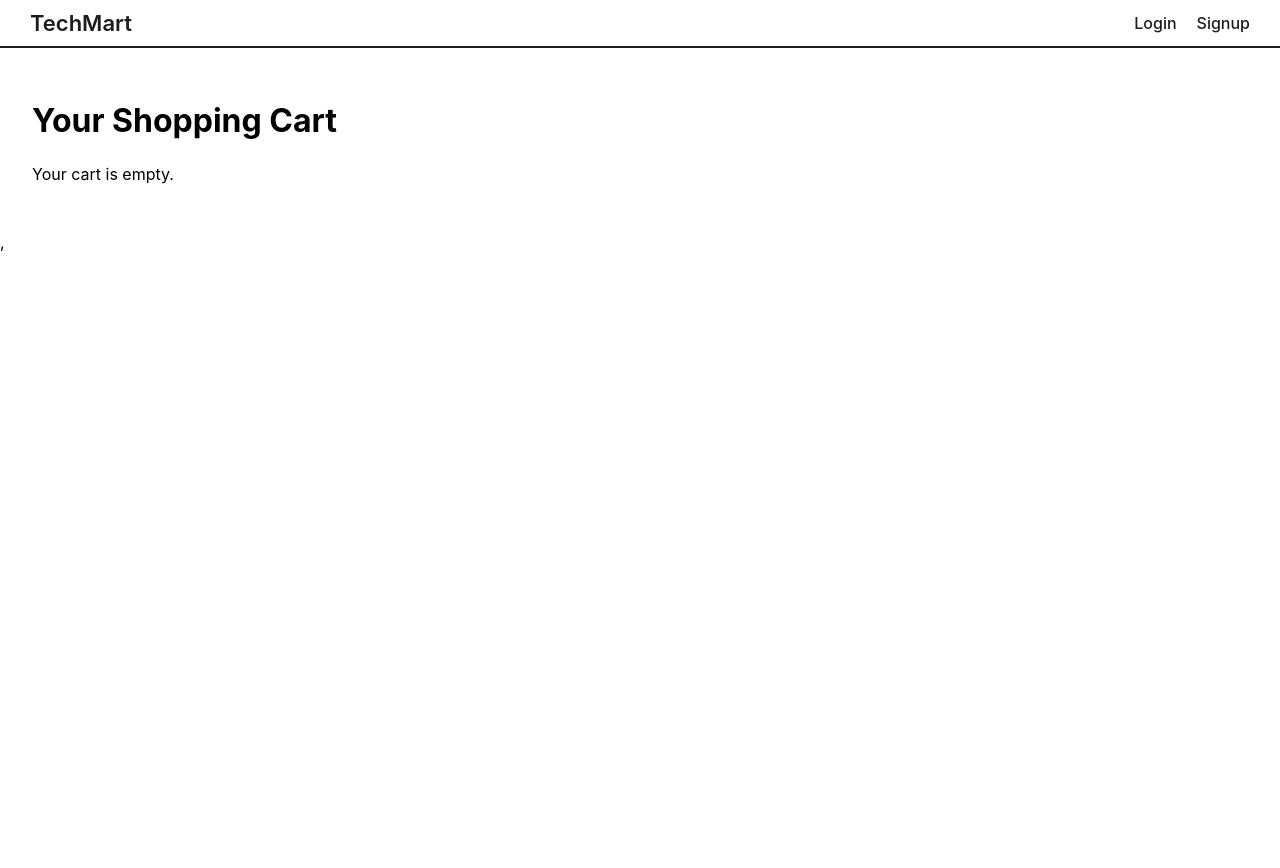
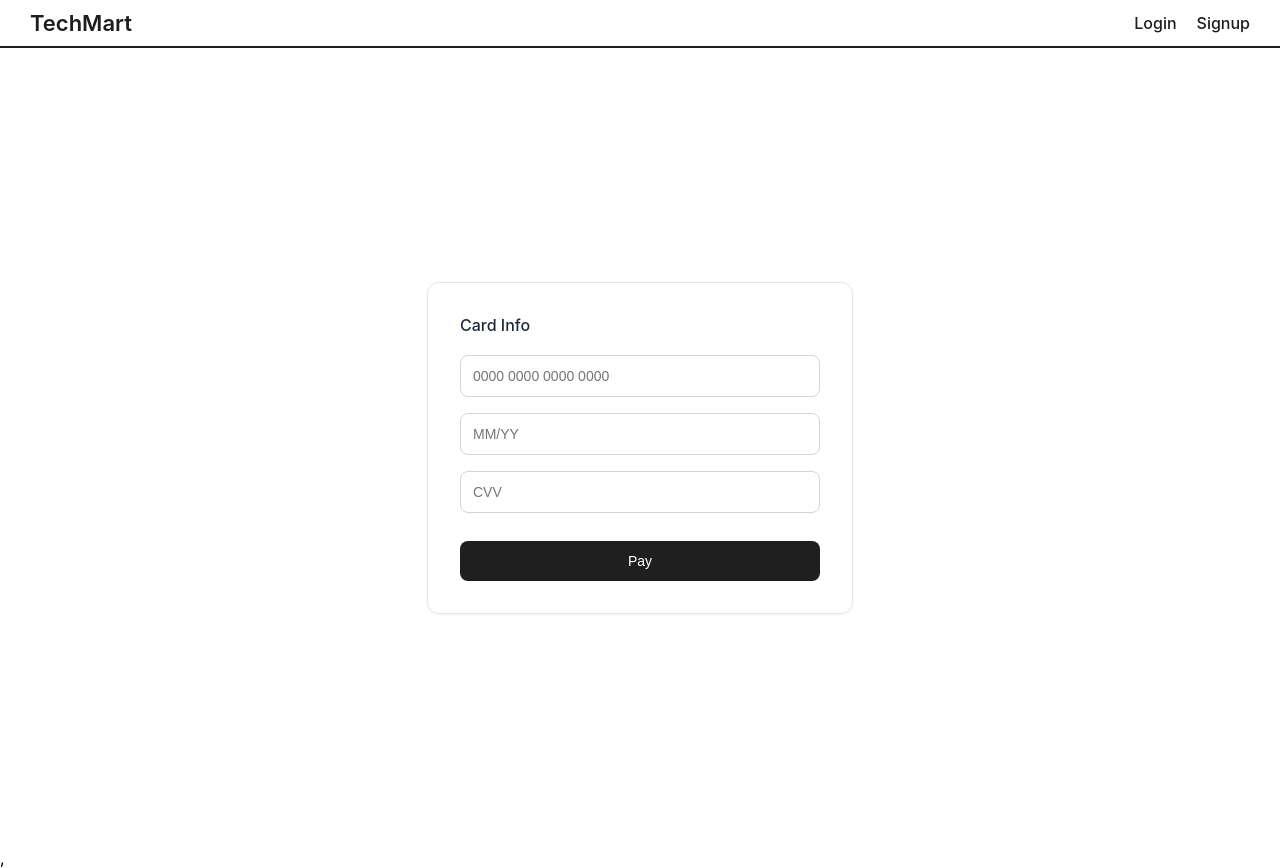
Before and after one commit to AbdullahMadoun/swe363, a React (Create React App) app: page /payment in a window 1280 px wide. Before the commit the page ends 800 px from the top, so only its background shows below. Built offline with nearby package versions, Linux system fonts and the light colour scheme.

Commit message:
fixed bugs in routes

```diff
--- a/src/App.js
+++ b/src/App.js
@@ -19,7 +19,7 @@ import { SellerProvider } from './context/SellerContext.js'; // Import SellerPro
 
 import MainPage from './MainPage.js'
 import ShoppingCartPage from './ShoppingCartPage.js'
-import PaymentPage from './ShoppingCartPage.js'
+import PaymentPage from './PaymentPage.js'
 import ComparePage from './ComparePage.js'
 import WishlistPage from './WishlistPage.js'
 import LoginPage from './Login.js'
@@ -42,13 +42,16 @@ function App() {
             <ItemProvider>
             <SellerProvider> {/* Wrap relevant parts in SellerProvider */}
               <Navbar /> {/* Navbar likely needs UserContext/SellerContext */}
+
               <Routes>
                 Buyer Routes
                 <Route path="/" element={<LoginPage  />} />
                 <Route path="/orders" element={<OrdersPage />} />
                 <Route path="/main" element={<MainPage />} />
+                <Route path="/payment" element={<PaymentPage />} />
                 <Route path="/cart" element={<ShoppingCartPage />} />
-                <Route path="/payment" element={<PaymentPage />} />
+
+
                 <Route path="/compare" element={<ComparePage />} />
                 <Route path="/wishlist" element={<WishlistPage />} />
                 <Route path="/login" element={<LoginPage />} />
--- a/src/MainPage.js
+++ b/src/MainPage.js
@@ -310,6 +310,7 @@ const styles = {
     backgroundColor: "#fafafa",
     marginRight: "20px",
     fontSize: "1rem",
+    accentColor: "black",
   },
   input: {
     width: "100%",
@@ -318,12 +319,14 @@ const styles = {
     borderRadius: "6px",
     border: "1px solid #ccc",
     backgroundColor: "#fff",
+    accentColor: "black",
   },
   checkbox: {
     display: "flex",
     alignItems: "center",
     gap: "8px",
     marginTop: "6px",
+    accentColor: "black",
   },
   topBar: {
     display: "flex",
--- a/src/Navbar.js
+++ b/src/Navbar.js
@@ -80,9 +80,9 @@ function Navbar() {
 
   const getRoleLinks = () => {
     const role = (user?.role || '').toLowerCase();
-    if (role === 'buyer') return buyerLinks;
-    if (role === 'seller') return sellerLinks;
-    if (role === 'admin') return adminLinks;
+    if (role.toLowerCase()  === 'buyer') return buyerLinks;
+    if (role.toLowerCase()  === 'seller') return sellerLinks;
+    if (role.toLowerCase() === 'admin') return adminLinks;
     return [];
   };
     const logouty = () => {
--- a/src/PaymentPage.js
+++ b/src/PaymentPage.js
@@ -2,6 +2,9 @@ import React from "react";
 import { useNavigate } from "react-router-dom";
 const PaymentPage = () => {
   const navigate = useNavigate();
+  function handleD(){
+    navigate("/orders");
+  }
   return (
     <div style={styles.container}>
       <div style={styles.card}>
@@ -21,7 +24,7 @@ const PaymentPage = () => {
           placeholder="CVV"
           style={styles.input}
         />
-        <button style={styles.button} onClick = {navigate("/orders")}>Pay</button>
+        <button style={styles.button} onClick = {handleD}>Pay</button>
       </div>
     </div>
   );
```
